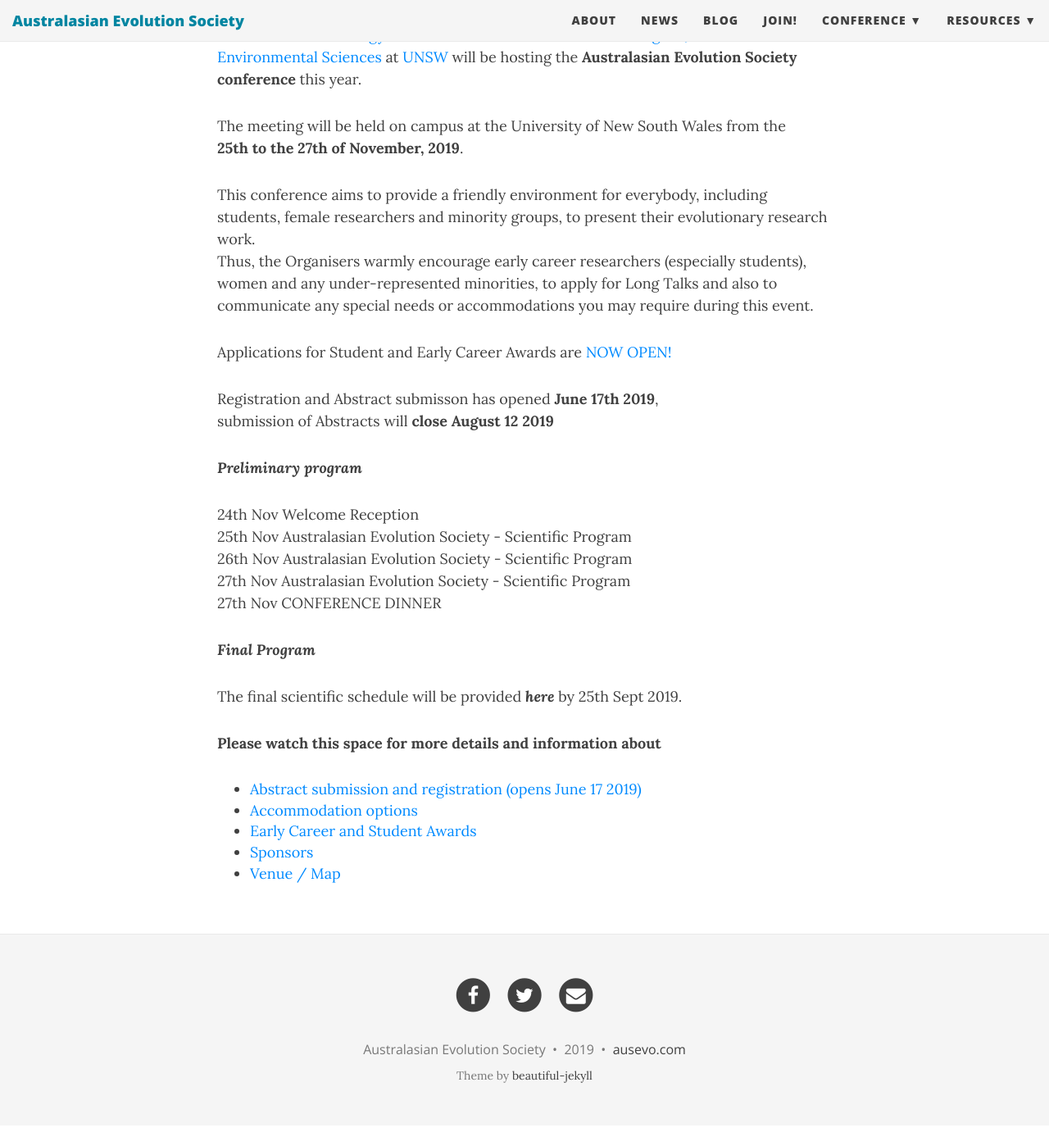
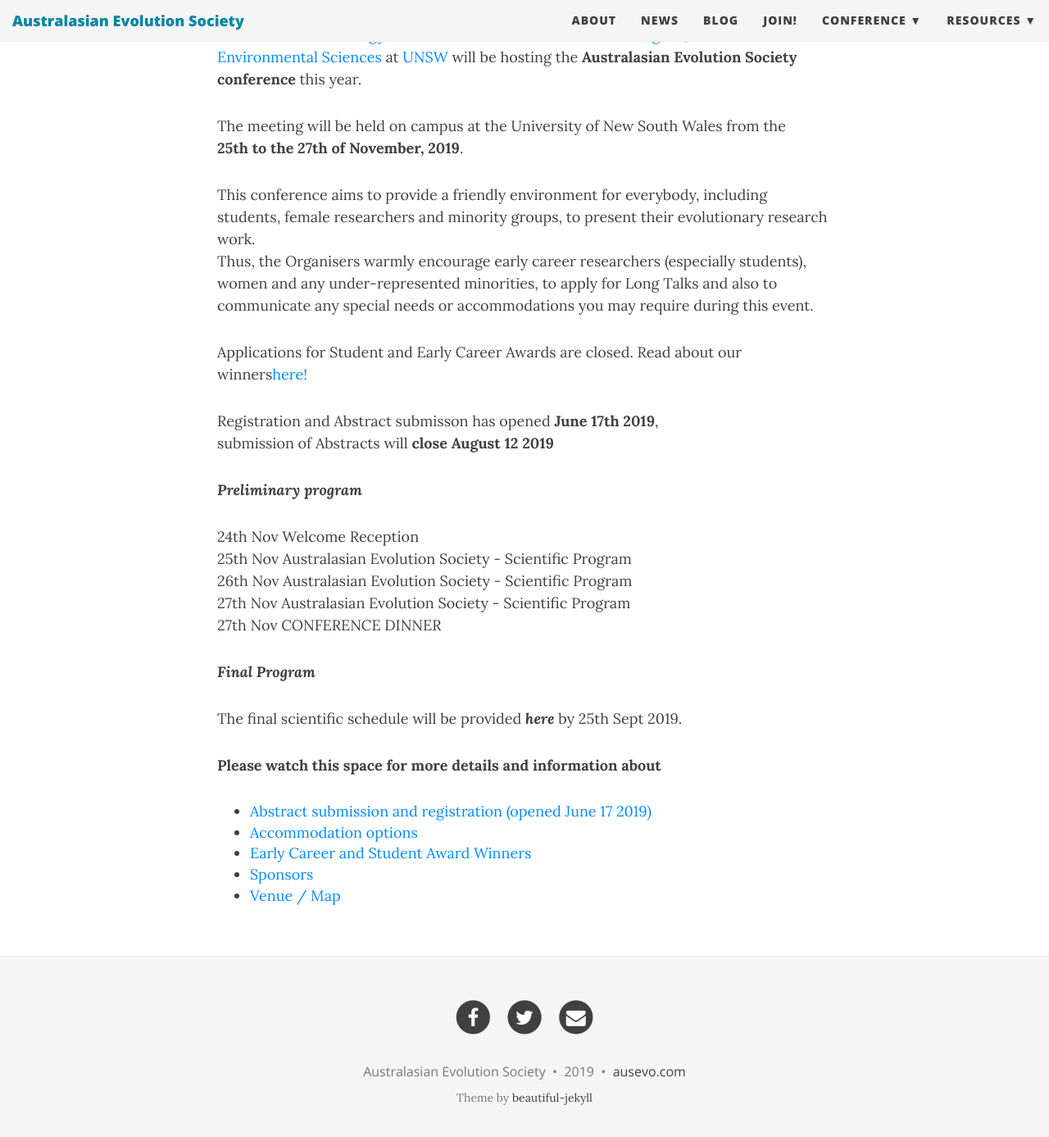
Before and after one commit to ausevo/ausevo.github.io, a Jekyll site: the page built from conference.md, in a window 1280 px wide and 1400 px high, scrolled down 582 px. Shown: the top 1387 px of the window at 82% size. Built offline with Jekyll 4.4.1, drawn with Linux system fonts in a browser that asks for light colours; nearby versions of some CDN libraries.

Commit message:
Update conference.md

```diff
--- a/conference.md
+++ b/conference.md
@@ -17,7 +17,7 @@
 This conference aims to provide a friendly environment for everybody, including students, female researchers and minority groups, to present their evolutionary research work.
 Thus, the Organisers warmly encourage early career researchers (especially students), women and any under-represented minorities, to apply for Long Talks and also to communicate any special needs or accommodations you may require during this event.
 
-Applications for Student and Early Career Awards are [NOW OPEN!](http://ausevo.com/prizes/)
+Applications for Student and Early Career Awards are closed. Read about our winners[here!](http://ausevo.com/news/)
 
 Registration and Abstract submisson has opened **June 17th 2019**,
 submission of Abstracts will **close August 12 2019**
@@ -39,8 +39,8 @@
 
 **Please watch this space for more details and information about**
 
-- [Abstract submission and registration (opens June 17 2019)](http://ausevo.com/registration/)
+- [Abstract submission and registration (opened June 17 2019)](http://ausevo.com/registration/)
 - [Accommodation options](http://ausevo.com/accommodation/)
-- [Early Career and Student Awards](http://ausevo.com/prizes/)
+- [Early Career and Student Award Winners](http://ausevo.com/news/)
 - [Sponsors](http://ausevo.com/sponsors/)
 - [Venue / Map](http://ausevo.com/map/)
```
